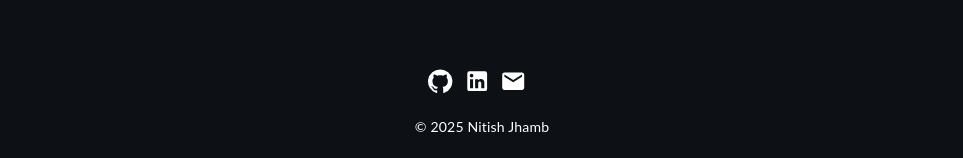
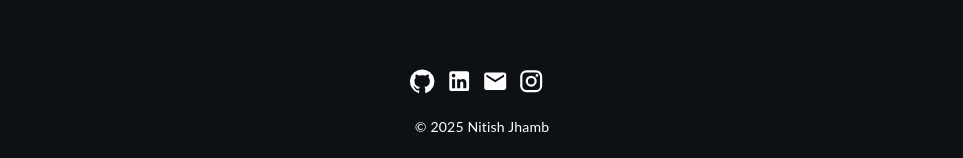
Before and after one commit to Nitishjhamb/MyPortfolio, a React (Create React App) app: page /resume in a window 1280 px wide. Shown: the part 883-1041 px from the top of the page, without its empty margins (158-1121 px from the left). Built offline with nearby package versions, Linux system fonts and the light colour scheme.

Commit message:
minor changes and resume updation

```diff
--- a/src/components/Expertise.tsx
+++ b/src/components/Expertise.tsx
@@ -1,9 +1,9 @@
 import React from "react";
-import '@fortawesome/free-regular-svg-icons'
-import { FontAwesomeIcon } from '@fortawesome/react-fontawesome';
-import { faCode, faCloud, faTerminal } from '@fortawesome/free-solid-svg-icons';
-import Chip from '@mui/material/Chip';
-import '../assets/styles/Expertise.scss';
+import "@fortawesome/free-regular-svg-icons";
+import { FontAwesomeIcon } from "@fortawesome/react-fontawesome";
+import { faCode, faCloud, faTerminal } from "@fortawesome/free-solid-svg-icons";
+import Chip from "@mui/material/Chip";
+import "../assets/styles/Expertise.scss";
 
 const labelsFirst = [
   "React",
@@ -12,25 +12,19 @@ const labelsFirst = [
   "CSS3",
   "SASS",
   "SQL",
-    "Netlify"
+  "Netlify",
 ];
 
 const labelsSecond = [
+  "Microsoft Azure",
+  "AWS",
   "Git",
   "GitHub Actions",
   "Docker",
-    "AWS",
-    "Jenkins"
+  "Jenkins",
 ];
 
-const labelsThird = [
-    "Ubuntu",
-    "Linux",
-    "Bash Scripting",
-    "Nginx",
-
-
-];
+const labelsThird = ["Ubuntu", "Linux", "Bash Scripting", "Nginx"];
 
 function Expertise() {
   return (
@@ -39,37 +33,46 @@ function Expertise() {
         <h1>Expertise</h1>
         <div className="skills-grid">
           <div className="skill">
-                    <FontAwesomeIcon icon={faCode} size="3x"/>
+            <FontAwesomeIcon icon={faCode} size="3x" />
             <h3>Web Development & Security</h3>
-                    <p>I have built and secured web applications using modern technologies, ensuring performance and data protection.</p>
+            <p>
+              I have built and secured web applications using modern
+              technologies, ensuring performance and data protection.
+            </p>
             <div className="flex-chips">
               <span className="chip-title">Tech stack:</span>
               {labelsFirst.map((label, index) => (
-                            <Chip key={index} className='chip' label={label} />
+                <Chip key={index} className="chip" label={label} />
               ))}
             </div>
           </div>
 
           <div className="skill">
-                    <FontAwesomeIcon icon={faCloud} size="3x"/>
+            <FontAwesomeIcon icon={faCloud} size="3x" />
             <h3>Cloud Computing & DevOps</h3>
-                    <p>Designed scalable cloud architectures and implemented CI/CD pipelines for automated deployments.</p>
+            <p>
+              Designed scalable cloud architectures and implemented CI/CD
+              pipelines for automated deployments.
+            </p>
             <div className="flex-chips">
               <span className="chip-title">Tech stack:</span>
               {labelsSecond.map((label, index) => (
-                            <Chip key={index} className='chip' label={label} />
+                <Chip key={index} className="chip" label={label} />
               ))}
             </div>
           </div>
 
           <div className="skill">
-                    <FontAwesomeIcon icon={faTerminal} size="3x"/>
+            <FontAwesomeIcon icon={faTerminal} size="3x" />
             <h3>Linux System Administration</h3>
-                    <p>Experienced in managing Linux environments, optimizing performance, and ensuring security compliance.</p>
+            <p>
+              Experienced in managing Linux environments, optimizing
+              performance, and ensuring security compliance.
+            </p>
             <div className="flex-chips">
               <span className="chip-title">Tech stack:</span>
               {labelsThird.map((label, index) => (
-                            <Chip key={index} className='chip' label={label} />
+                <Chip key={index} className="chip" label={label} />
               ))}
             </div>
           </div>
--- a/src/components/Footer.tsx
+++ b/src/components/Footer.tsx
@@ -1,19 +1,44 @@
 import React from "react";
-import GitHubIcon from '@mui/icons-material/GitHub';
-import LinkedInIcon from '@mui/icons-material/LinkedIn';
-import EmailIcon from '@mui/icons-material/Email';
-import '../assets/styles/Footer.scss'
+import GitHubIcon from "@mui/icons-material/GitHub";
+import LinkedInIcon from "@mui/icons-material/LinkedIn";
+import EmailIcon from "@mui/icons-material/Email";
+import Instagram from "@mui/icons-material/Instagram";
+import "../assets/styles/Footer.scss";
 
 function Footer() {
   return (
     <footer>
       <div>
-        <a href="https://github.com/Nitishjhamb" target="_blank" rel="noreferrer"><GitHubIcon/></a>
-        <a href="https://www.linkedin.com/in/nitish-jhamb-41980320b/" target="_blank" rel="noreferrer"><LinkedInIcon/></a>
-        <a href="https://mail.google.com/mail/u/0/#inbox?compose=jrjtWvMnFtTXdKKZQBdTFZZCpFxSJzsLvdpsBnQwQwmhWjqWfjxghwJbkcLcLCsJdSqrrwJB" target="_blank" rel="noreferrer"><EmailIcon/></a>
-
+        <a
+          href="https://github.com/Nitishjhamb"
+          target="_blank"
+          rel="noreferrer"
+        >
+          <GitHubIcon />
+        </a>
+        <a
+          href="https://www.linkedin.com/in/nitish-jhamb-41980320b/"
+          target="_blank"
+          rel="noreferrer"
+        >
+          <LinkedInIcon />
+        </a>
+        <a
+          href="https://mail.google.com/mail/u/0/#inbox?compose=jrjtWvMnFtTXdKKZQBdTFZZCpFxSJzsLvdpsBnQwQwmhWjqWfjxghwJbkcLcLCsJdSqrrwJB"
+          target="_blank"
+          rel="noreferrer"
+        >
+          <EmailIcon />
+        </a>
+        <a
+          href="https://www.instagram.com/jhamb.nitish/"
+          target="_blank"
+          rel="noreferrer"
+        >
+          <Instagram />
+        </a>
       </div>
-      <p>  © 2025 Nitish Jhamb</p>
+      <p> © 2025 Nitish Jhamb</p>
     </footer>
   );
 }
--- a/src/components/Main.tsx
+++ b/src/components/Main.tsx
@@ -21,8 +21,7 @@ function Main({ parentToChild }: any) {
 
   // Typewriter effect for titles (looping)
   const titles = [
-    "System Administrator",
-    "AWS | Azure Cloud Enthusiast",
+    "Azure Cloud Enthusiast",
     "DevOps Practitioner",
     "Open Source Contributor",
     "Tech Enthusiast",
--- a/src/components/Resume.tsx
+++ b/src/components/Resume.tsx
@@ -3,9 +3,9 @@ import "../assets/styles/Resume.scss";
 
 const Resume: React.FC = () => {
   const googleDrivePdfUrl =
-    "https://drive.google.com/file/d/1wV91JJUnBXeWXiGCXBulgdkJaKsg6EF9/preview";
+    "https://drive.google.com/file/d/1tA-2jg9N_Bkmx3hI5tjO_1S3RvK9IsFf/preview";
   const googleDriveDownloadUrl =
-    "https://drive.google.com/uc?export=download&id=1wV91JJUnBXeWXiGCXBulgdkJaKsg6EF9";
+    "https://drive.google.com/uc?export=download&id=1tA-2jg9N_Bkmx3hI5tjO_1S3RvK9IsFf";
 
   const [isMobile, setIsMobile] = useState<boolean>(window.innerWidth < 768);
 
```
Lines whose indentation alone changed are shown as unchanged.
